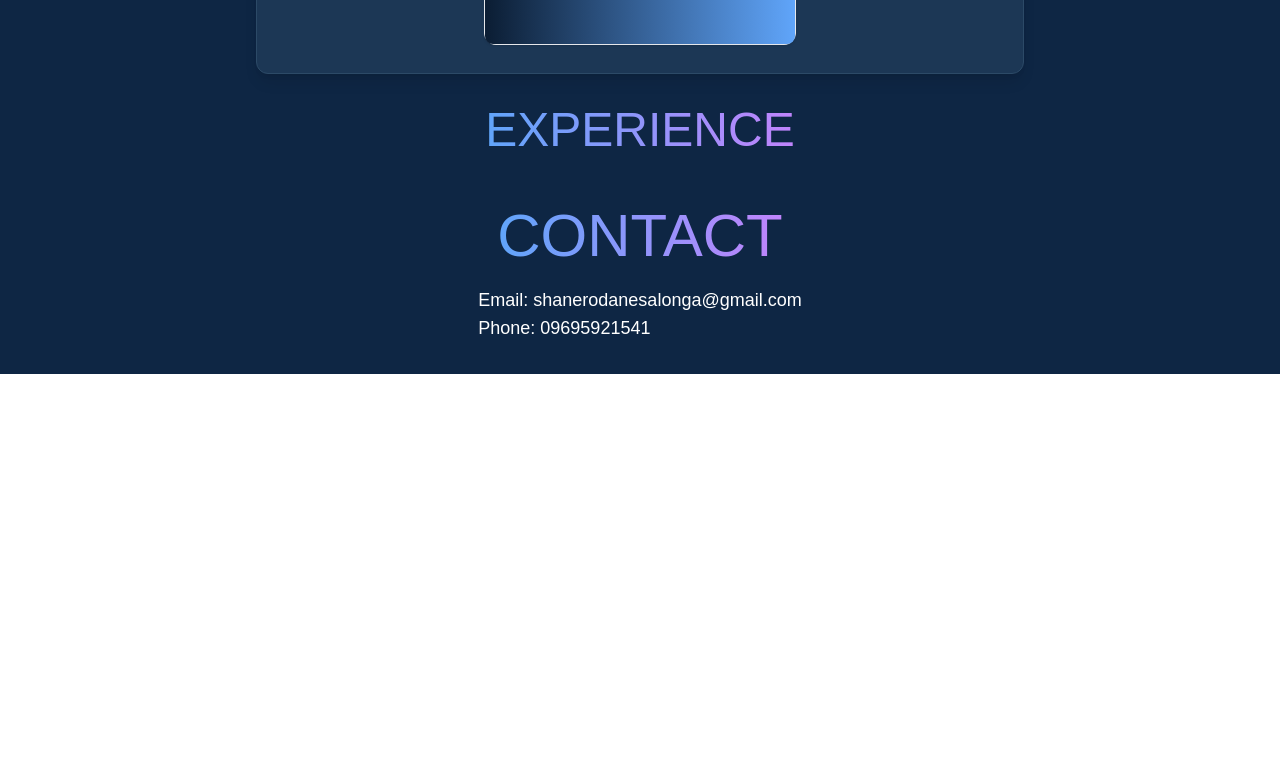
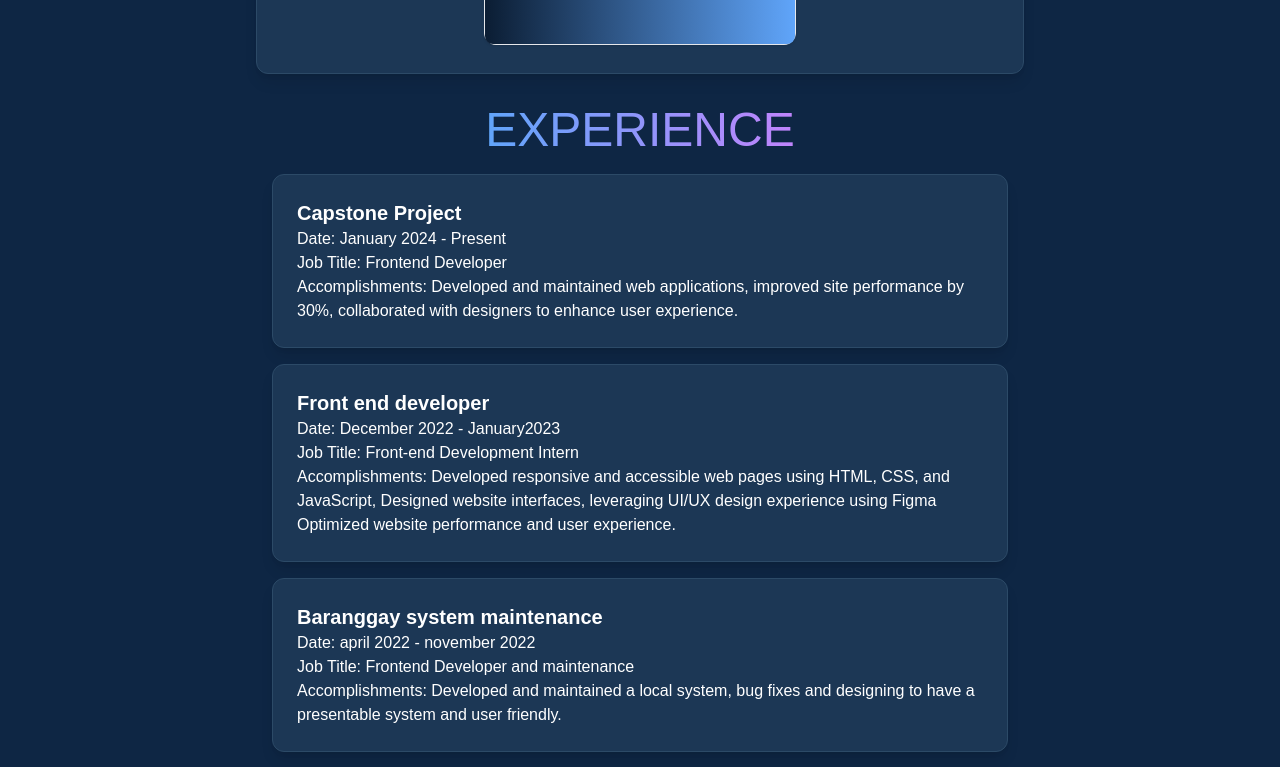
Before and after one commit to Shanentcgithub/Personal-website, a Next.js app: page /portfolio in a window 1280 px wide. Shown: the part 2000-2767 px from the top of the page. Before the commit the page ends 2374 px from the top, so only its background shows below. Built offline with nearby package versions, Linux system fonts and the light colour scheme.

Commit message:
updated responsiive

```diff
--- a/src/app/page.js
+++ b/src/app/page.js
@@ -16,7 +16,7 @@ export default function Home() {
       <h4 className="text-3xl flex flex-col justify-center sm:text-4xl mb-6 bg-gradient-to-r from-blue-400 to-purple-400 bg-clip-text text-transparent hover:from-pink-400 hover:to-yellow-400 transition-colors duration-300">
         Aspiring Full-Stack Developer
       </h4>
-      s
+
       <Link href="/portfolio">
         <ButtonSecondary />
       </Link>
--- a/src/app/portfolio/page.js
+++ b/src/app/portfolio/page.js
@@ -71,8 +71,8 @@ export default function Portfolio() {
         </div>
 
         <div className="flex-grow text-center md:text-left gap-10 w-full max-w-lg md:max-w-2xl px-4 md:px-10">
-          <div className="mr-2 flex flex-col md:flex-row">
-            <h1 className="mr-2 text-xl sm:text-2xl mb-4 text-white">Hi, I'm a</h1>
+          <div className="flex flex-col md:flex-row">
+            <h1 className="text-xl sm:text-2xl mb-4 text-white">Hi, I'm a</h1>
             <h2 className="text-xl sm:text-2xl mb-4 bg-gradient-to-r from-blue-400 to-purple-400 bg-clip-text text-transparent hover:from-pink-400 hover:to-yellow-400 transition-colors duration-300">
               <span className="input"></span>
             </h2>
@@ -91,7 +91,7 @@ export default function Portfolio() {
         </div>
       </div>
 
-      {/* Skills Section */}
+
       <div id="skills" className="flex flex-col items-center mb-8">
         <h1 className="text-2xl sm:text-3xl md:text-5xl mb-5 bg-gradient-to-r from-blue-400 to-purple-400 bg-clip-text text-transparent hover:from-pink-400 hover:to-yellow-400 transition-colors duration-300">
           SKILLS
@@ -108,7 +108,7 @@ export default function Portfolio() {
         </div>
       </div>
 
-      {/* Projects Section */}
+
       <div id="projects" className="flex flex-col items-center mb-8">
         <h1 className="text-2xl sm:text-3xl md:text-5xl mb-5 bg-gradient-to-r from-blue-400 to-purple-400 bg-clip-text text-transparent hover:from-pink-400 hover:to-yellow-400 transition-colors duration-300">
           PROJECTS
@@ -123,25 +123,51 @@ export default function Portfolio() {
         </div>
       </div>
 
-      {/* Experience Section */}
+
       <div id="experience" className="flex flex-col items-center mb-8">
         <h1 className="text-2xl sm:text-3xl md:text-5xl mb-5 bg-gradient-to-r from-blue-400 to-purple-400 bg-clip-text text-transparent hover:from-pink-400 hover:to-yellow-400 transition-colors duration-300">
           EXPERIENCE
         </h1>
-        <div className="flex flex-col items-start w-full max-w-6xl px-4">
-          {/* Experience content */}
-        </div>
-      </div>
+        <div className="flex flex-col items-start w-full max-w-3xl px-4">
+         <div className="bg-[#1c3755] text-white border border-[#2c4a67] shadow-lg rounded-xl p-6 mb-4 w-full">
+            <h2 className="text-xl font-bold">Capstone Project</h2>
+            <p>Date: January 2024 - Present</p>
+            <p>Job Title: Frontend Developer</p>
+            <p>Accomplishments: Developed and maintained web applications, improved site performance by 30%, collaborated with designers to enhance user experience.</p>
+          </div>
+          <div className="bg-[#1c3755] text-white border border-[#2c4a67] shadow-lg rounded-xl p-6 mb-4 w-full">
+            <h2 className="text-xl font-bold">Front end developer</h2>
+            <p>Date: December 2022 - January2023</p>
+            <p>Job Title: Front-end Development Intern</p>
+            <p>Accomplishments: Developed responsive and accessible web pages using HTML, CSS, and JavaScript, Designed website interfaces, leveraging UI/UX design experience using Figma
+            Optimized website performance and user experience.</p>
+          </div>
+          <div className="bg-[#1c3755] text-white border border-[#2c4a67] shadow-lg rounded-xl p-6 mb-4 w-full">
+            <h2 className="text-xl font-bold">Baranggay system maintenance</h2>
+            <p>Date: april 2022 - november  2022</p>
+            <p>Job Title: Frontend Developer and maintenance</p>
+            <p>Accomplishments: Developed and maintained a local system, bug fixes and designing to have a presentable system and user friendly.</p>
+          </div>
+          <div className="bg-[#1c3755] text-white border border-[#2c4a67] shadow-lg rounded-xl p-6 mb-4 w-full">
+            <h2 className="text-xl font-bold">Atongs auto works</h2>
+            <p>Date: June 2018 - present</p>
+            <p>Job Title: ECU programmer and technician</p>
+            <p>Accomplishments: started as a assistant and studied the ecu programming sector and the electrician works and technician works, and till now im embracing all the knowledge that ive gain from years of experience.</p>
+          </div>
+          </div>
+         </div>
 
-      {/* Contact Section */}
-      <div id="contact" className="flex flex-col items-center mb-8">
+
+      <footer id="contact" className="flex flex-col items-center mb-8 bg-[#0b1d33] text-white text-center py-5z">
         <h1 className="text-2xl sm:text-4xl md:text-6xl mb-5 bg-gradient-to-r from-blue-400 to-purple-400 bg-clip-text text-transparent hover:from-pink-400 hover:to-yellow-400 transition-colors duration-300">
           CONTACT
         </h1>
         <div className="text-lg text-white">
           <p>Email: shanerodanesalonga@gmail.com</p>
           <p>Phone: 09695921541</p>
+          <p>© 2024 Shane Rodane Salonga. All rights reserved.</p>
+        <p className="mt-2">Follow me on <Link href="https://www.linkedin.com/in/shane-rodane-salonga-7a3200333/" className="text-blue-400 hover:underline">LinkedIn</Link></p>
         </div>
-      </div>
+      </footer>
     </div>);
 }
```
